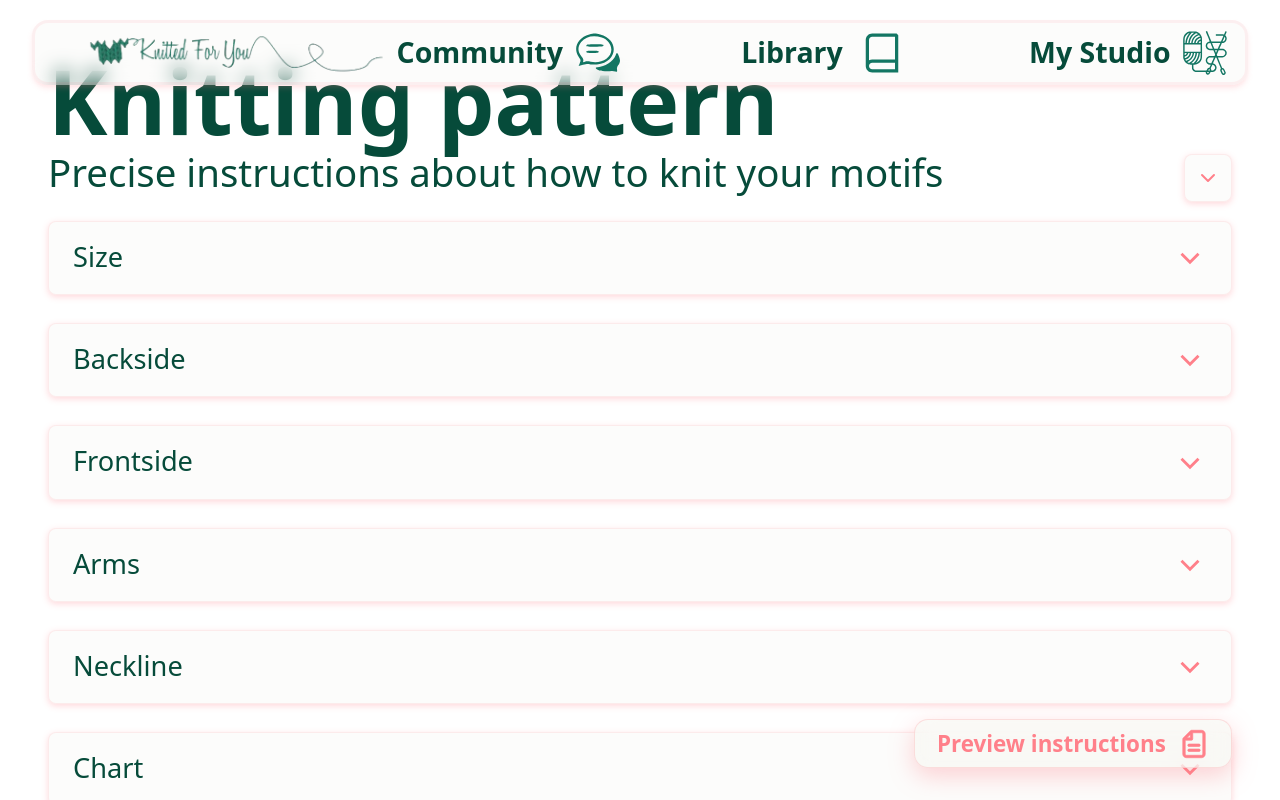
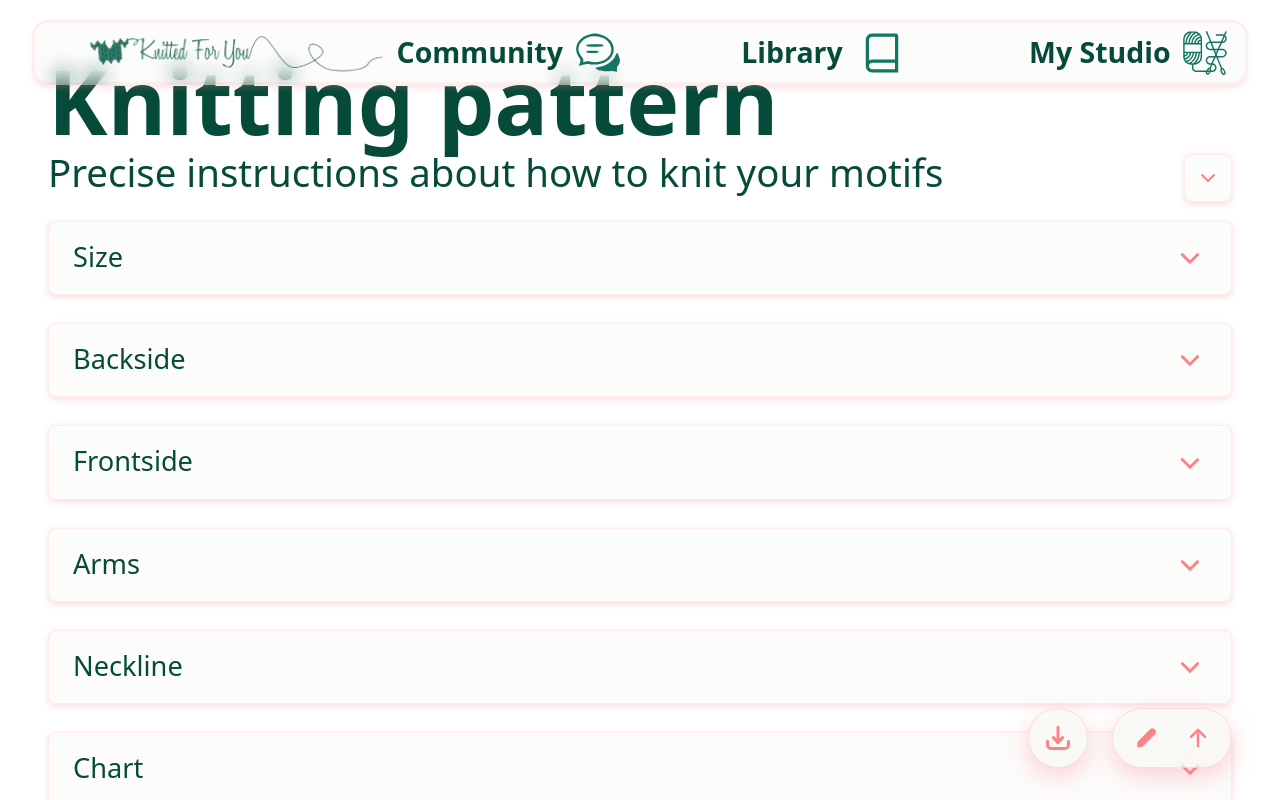
Before and after one commit to Katalinsz/knittingPatterns, a React (Vite) app in the folder KnittedMockup/: page / in a window 1280 px wide. Both pictures are taken after a click on the button "Preview instructions". Shown: the part 744-1544 px from the top of the page. Built offline with nearby package versions, Linux system fonts and the light colour scheme.

Commit message:
Refactorinnn

```diff
--- a/KnittedMockup/src/App.tsx
+++ b/KnittedMockup/src/App.tsx
@@ -24,30 +24,50 @@ function App() {
   const infoSectionRef = useRef<HTMLDivElement>(null)
 
   useEffect(() => {
-    const handleScroll = () => {
-      if (infoSectionRef.current) {
-        const rect = infoSectionRef.current.getBoundingClientRect()
-        const isVisible = rect.top <= window.innerHeight / 2
-        setIsInInfoSection(isVisible)
+    const observer = new IntersectionObserver(
+      ([entry]) => {
+        // Logic: if intersecting (visible) OR if the top of the element is above the viewport (scrolled past),
+        // we consider the user "in" the section or past it?
+        // Original logic: rect.top <= window.innerHeight / 2.
+        // This means if the top of the section is in the top-half of the viewport or above it.
+
+        // IntersectionObserver alone tells if *any* part is visible.
+        // To match "scrolled past or into":
+        // We can observe a sentinel or the section itself with threshold.
+
+        // Let's stick to a simpler check inside the observer callback or use the entry data.
+        // If we want to replicate specifically "top <= window.innerHeight/2":
+        // We can check entry.boundingClientRect.top.
+
+        if (entry) {
+          setIsInInfoSection(entry.isIntersecting || entry.boundingClientRect.top < 0);
+        }
+      },
+      {
+        rootMargin: '-50% 0px 0px 0px' // This roughly emulates the "top <= innerHeight / 2" trigger point
       }
+    );
+
+    if (showInfoSection && infoSectionRef.current) {
+      observer.observe(infoSectionRef.current);
     }
 
-    if (showInfoSection) {
-      window.addEventListener('scroll', handleScroll)
-    }
-    return () => window.removeEventListener('scroll', handleScroll)
-  }, [showInfoSection])
+    return () => {
+      observer.disconnect();
+    };
+  }, [showInfoSection]); // Re-run if showInfoSection changes effectively enabling the check
 
   const scrollToInfo = () => {
     if (isInInfoSection) {
-      window.scrollTo({ top: 0, behavior: 'smooth' })
+      window.scrollTo({ top: 0, behavior: 'smooth' });
     } else {
-      setShowInfoSection(true)
+      setShowInfoSection(true);
+      // Small timeout to allow render before scroll
       setTimeout(() => {
-        infoSectionRef.current?.scrollIntoView({ behavior: 'smooth' })
-      }, 100)
+        infoSectionRef.current?.scrollIntoView({ behavior: 'smooth' });
+      }, 50);
     }
-  }
+  };
 
   return (
     <div className="app">
--- /dev/null
+++ b/KnittedMockup/src/components/InfoSection/AccordionItem.tsx
@@ -0,0 +1,42 @@
+import React from 'react';
+import type { ReactNode } from 'react';
+import './InfoSection.css'; // Using the same CSS for now to keep styles consistent
+
+interface AccordionItemProps {
+    id: number;
+    title: string;
+    content: ReactNode;
+    isOpen: boolean;
+    onToggle: () => void;
+}
+
+const AccordionItem: React.FC<AccordionItemProps> = ({ id, title, content, isOpen, onToggle }) => {
+    return (
+        <div className={`accordion-item ${isOpen ? 'active' : ''}`}>
+            <button
+                className="accordion-header"
+                onClick={onToggle}
+                aria-expanded={isOpen}
+                aria-controls={`accordion-content-${id}`}
+            >
+                <span>{title}</span>
+                <div className="accordion-icon-wrapper">
+                    <svg width="24" height="24" viewBox="0 0 24 24" fill="none" stroke="currentColor" strokeWidth="2" className="accordion-icon">
+                        <polyline points="6 9 12 15 18 9" />
+                    </svg>
+                </div>
+            </button>
+            <div
+                id={`accordion-content-${id}`}
+                className={`accordion-content ${isOpen ? 'open' : ''}`}
+                role="region"
+            >
+                <div className="accordion-content-inner">
+                    {content}
+                </div>
+            </div>
+        </div>
+    );
+};
+
+export default AccordionItem;
--- a/KnittedMockup/src/components/InfoSection/InfoSection.tsx
+++ b/KnittedMockup/src/components/InfoSection/InfoSection.tsx
@@ -4,8 +4,11 @@ import DownloadIcon from '../../assets/Logos/DownloadIcon.svg?react';
 import EditIcon from '../../assets/Logos/EditIcon.svg?react';
 import ArrowUpIcon from '../../assets/Logos/ArrowUpIcon.svg?react';
 import InfoIcon from '../../assets/Logos/InfoIcon.svg?react';
+import AccordionItem from './AccordionItem';
+import KnittingChart from './KnittingChart';
 
-// Data definition outside component to keep it clean
+// Data definition
+// In a real app, this might come from props or a context
 const ACCORDION_DATA = [
     {
         id: 0,
@@ -121,11 +124,17 @@ const ACCORDION_DATA = [
 
 const InfoSection = forwardRef<HTMLDivElement, { showFloatingButtons: boolean }>(({ showFloatingButtons }, ref) => {
     const [openAccordions, setOpenAccordions] = useState<Set<number>>(new Set());
-    const [currentRow, setCurrentRow] = useState(14);
-    const [totalRows] = useState(48);
 
     const toggleAccordion = (index: number) => {
         const newOpenAccordions = new Set<number>();
+        // Only allow one open at a time logic if desired, but code implies multiple can be open or single.
+        // Original logic: if not has index, add it (clearing others). Wait, original logic:
+        // const newOpenAccordions = new Set<number>(); if (!has) add. set(new).
+        // This effectively made it an accordion where only one or zero can be open?
+        // Wait, "new Set<number>()" creates empty. So yes, replaces state.
+        // It toggles: if open, close it (empty set). If closed, open it (set with one ID).
+        // It seems it enforced single open item behavior inherently by creating a fresh set every time.
+
         if (!openAccordions.has(index)) {
             newOpenAccordions.add(index);
         }
@@ -137,37 +146,7 @@ const InfoSection = forwardRef<HTMLDivElement, { showFloatingButtons: boolean }>
         {
             id: 5,
             title: 'Chart',
-            content: (
-                <div className="knitting-chart-section" style={{ marginTop: 0 }}>
-                    <h3>Knitting chart line by line</h3>
-                    <div className="chart-container">
-                        <img src="/IconsImages/LineByLineChart.png" alt="Knitting Chart" className="chart-image" />
-                        <div className="chart-controls">
-                            <div className="total-rows">{totalRows}</div>
-                            <div className="row-navigator">
-                                <button
-                                    className="nav-button"
-                                    onClick={() => setCurrentRow(Math.max(1, currentRow - 1))}
-                                    disabled={currentRow <= 1}
-                                >
-                                    &lt;
-                                </button>
-                                <div className="current-row-display">
-                                    <span className="row-label">Current row:</span>
-                                    <span className="row-number">{currentRow}</span>
-                                </div>
-                                <button
-                                    className="nav-button"
-                                    onClick={() => setCurrentRow(Math.min(totalRows, currentRow + 1))}
-                                    disabled={currentRow >= totalRows}
-                                >
-                                    &gt;
-                                </button>
-                            </div>
-                        </div>
-                    </div>
-                </div>
-            )
+            content: <KnittingChart />
         }
     ];
 
@@ -180,7 +159,6 @@ const InfoSection = forwardRef<HTMLDivElement, { showFloatingButtons: boolean }>
         }
     };
 
-    // Check if all are currently open to set button text
     const isAllOpen = openAccordions.size === accordionData.length;
 
     return (
@@ -204,26 +182,15 @@ const InfoSection = forwardRef<HTMLDivElement, { showFloatingButtons: boolean }>
             </div>
 
             <div className="instructions-container">
-                {/* Accordion Sections */}
                 {accordionData.map((section) => (
-                    <div key={section.id} className={`accordion-item ${openAccordions.has(section.id) ? 'active' : ''}`}>
-                        <button
-                            className="accordion-header"
-                            onClick={() => toggleAccordion(section.id)}
-                        >
-                            <span>{section.title}</span>
-                            <div className="accordion-icon-wrapper">
-                                <svg width="24" height="24" viewBox="0 0 24 24" fill="none" stroke="currentColor" strokeWidth="2" className="accordion-icon">
-                                    <polyline points="6 9 12 15 18 9" />
-                                </svg>
-                            </div>
-                        </button>
-                        <div className={`accordion-content ${openAccordions.has(section.id) ? 'open' : ''}`}>
-                            <div className="accordion-content-inner">
-                                {section.content}
-                            </div>
-                        </div>
-                    </div>
+                    <AccordionItem
+                        key={section.id}
+                        id={section.id}
+                        title={section.title}
+                        content={section.content}
+                        isOpen={openAccordions.has(section.id)}
+                        onToggle={() => toggleAccordion(section.id)}
+                    />
                 ))}
             </div>
 
@@ -236,11 +203,15 @@ const InfoSection = forwardRef<HTMLDivElement, { showFloatingButtons: boolean }>
                         </div>
                         <p>Pro tip: The PDF is locked to the specific settings provided. Stick to the interactive guide above if you want instructions that adapt as you work.</p>
                     </div>
-                    <button className="action-button download-button">
+                    <button className="action-button download-button" aria-label="Download PDF">
                         <DownloadIcon />
                     </button>
                 </div>
-                <button className="action-button combined-button" onClick={() => window.scrollTo({ top: 0, behavior: 'smooth' })}>
+                <button
+                    className="action-button combined-button"
+                    onClick={() => window.scrollTo({ top: 0, behavior: 'smooth' })}
+                    aria-label="Edit and Scroll to Top"
+                >
                     <EditIcon />
                     <div className="vertical-divider"></div>
                     <ArrowUpIcon />
--- /dev/null
+++ b/KnittedMockup/src/components/InfoSection/KnittingChart.tsx
@@ -0,0 +1,42 @@
+import React, { useState } from 'react';
+
+const KnittingChart: React.FC = () => {
+    const [currentRow, setCurrentRow] = useState(14);
+    const [totalRows] = useState(48);
+
+    return (
+        <div className="knitting-chart-section" style={{ marginTop: 0 }}>
+            <h3>Knitting chart line by line</h3>
+            <div className="chart-container">
+                <img src="/IconsImages/LineByLineChart.png" alt="Knitting Chart" className="chart-image" />
+                <div className="chart-controls">
+                    <div className="total-rows">{totalRows}</div>
+                    <div className="row-navigator">
+                        <button
+                            className="nav-button"
+                            onClick={() => setCurrentRow(Math.max(1, currentRow - 1))}
+                            disabled={currentRow <= 1}
+                            aria-label="Previous row"
+                        >
+                            &lt;
+                        </button>
+                        <div className="current-row-display">
+                            <span className="row-label">Current row:</span>
+                            <span className="row-number">{currentRow}</span>
+                        </div>
+                        <button
+                            className="nav-button"
+                            onClick={() => setCurrentRow(Math.min(totalRows, currentRow + 1))}
+                            disabled={currentRow >= totalRows}
+                            aria-label="Next row"
+                        >
+                            &gt;
+                        </button>
+                    </div>
+                </div>
+            </div>
+        </div>
+    );
+};
+
+export default KnittingChart;
```
Also changed, not shown: KnittedMockup/src/index.css (+24 -1 lines).
